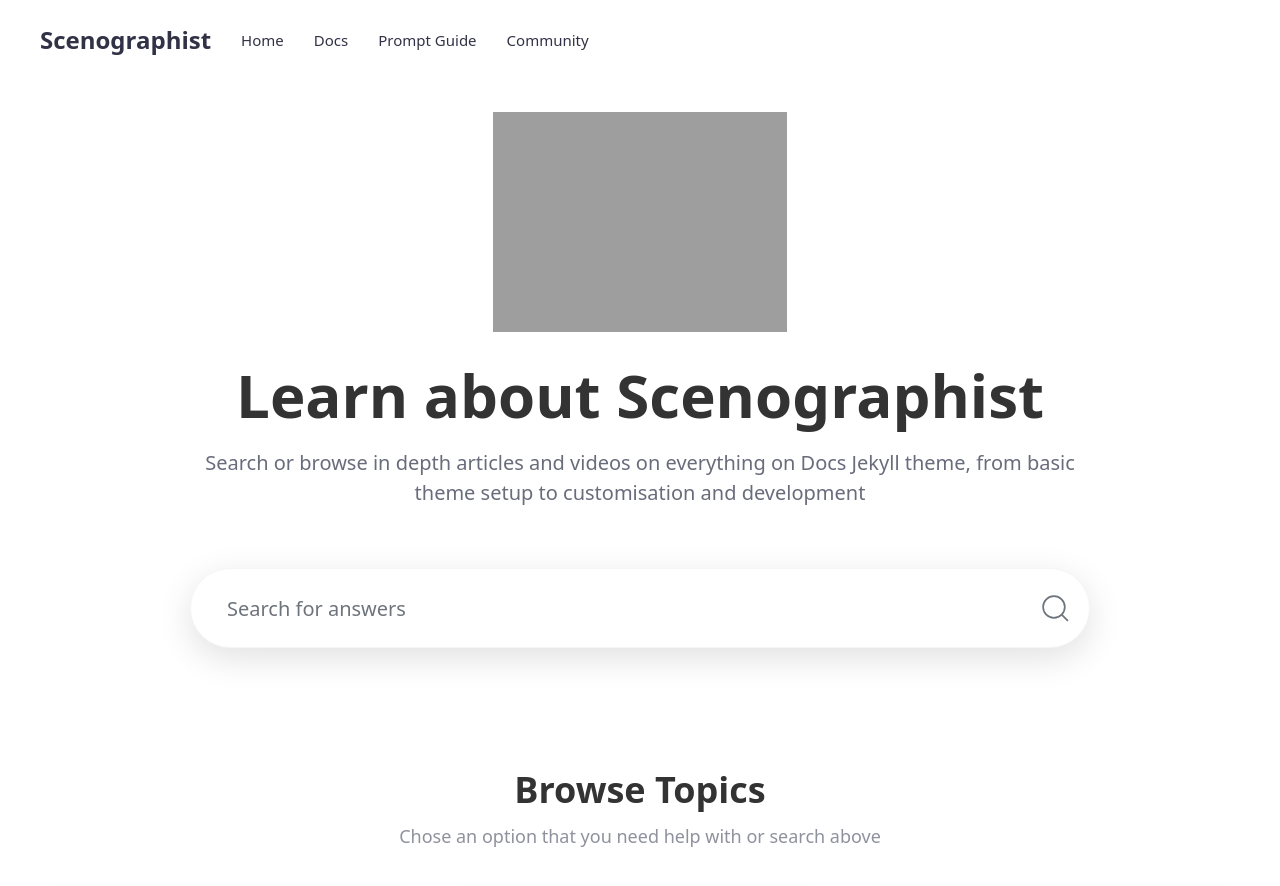
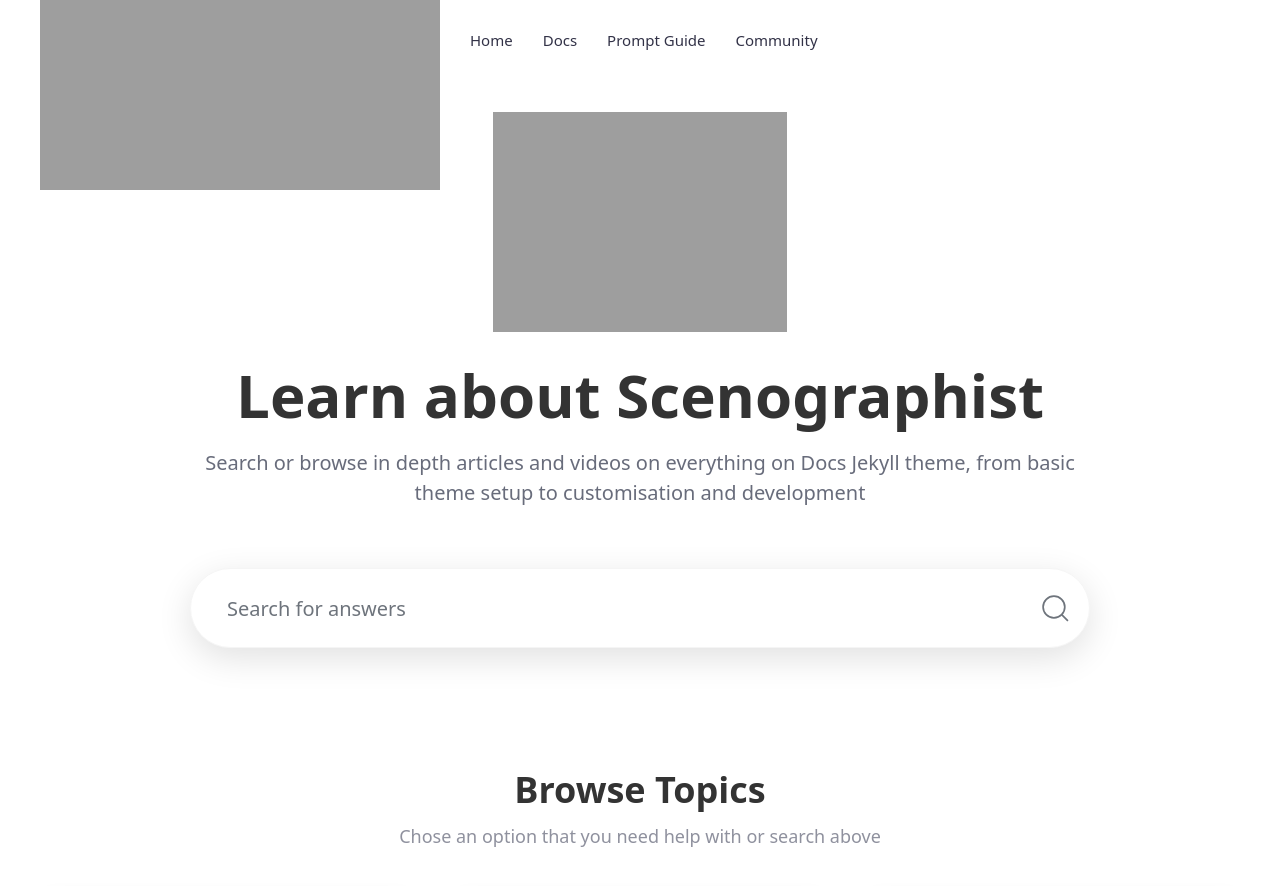
Before and after one commit to Scenographist/docs, a Jekyll site: the page built from index.md, in a window 1280 px wide and 900 px high. Shown: the top 886 px of the window. Built offline with Jekyll 4.4.1, drawn with Linux system fonts in a browser that asks for light colours.

Commit message:
logo update

```diff
--- a/_config.yml
+++ b/_config.yml
@@ -19,7 +19,7 @@ permalink:          /:title/
 url:                ""
 
 # Site logo # e.g. logo.png, upload logo image file to /uploads/ folder
-logo:
+logo: /logo-light.webp
 
 navbar:
     sticky:         true
```
Also changed, not shown: 1 other file.
